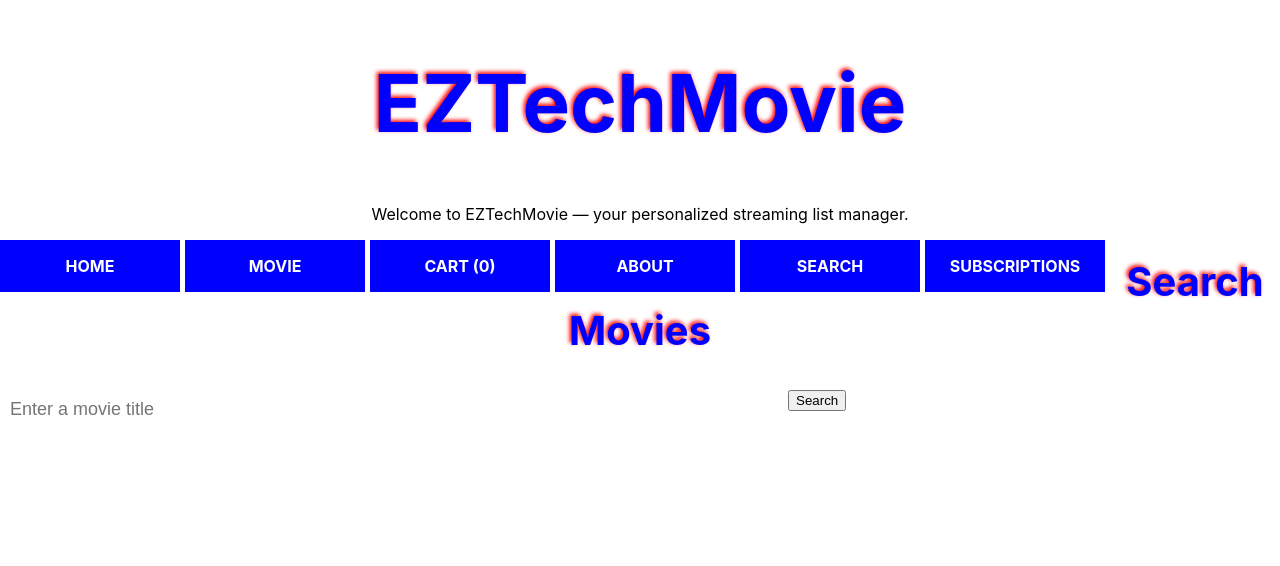
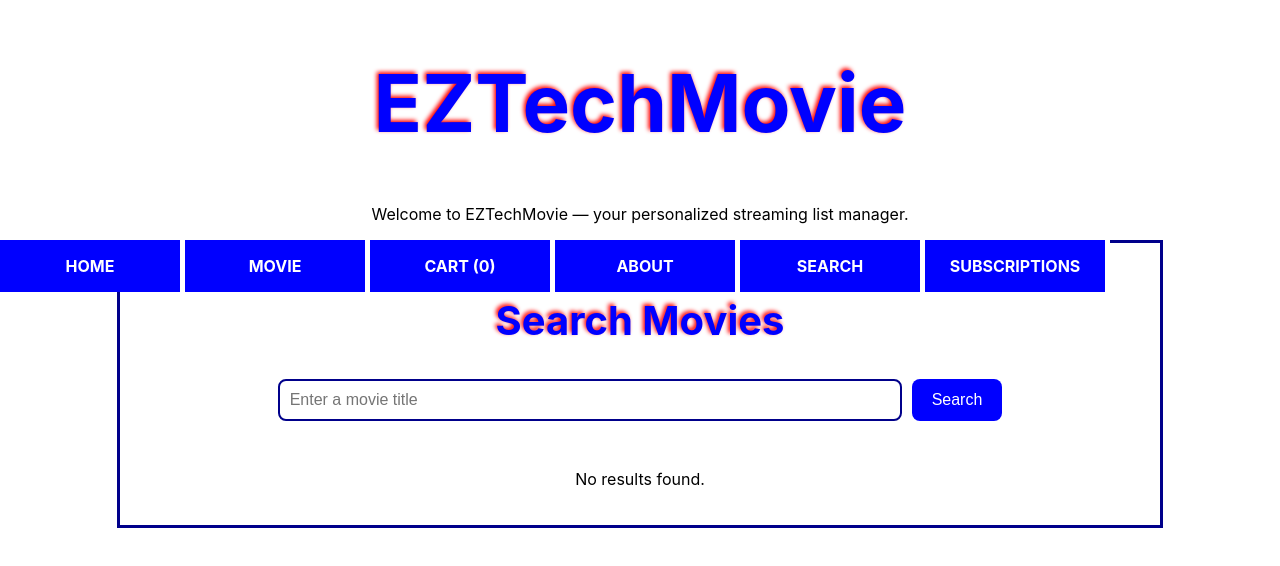
Before and after one commit to lexikelley96/streamlist, a React (Create React App) app: page /search in a window 1280 px wide. Shown: the top 566 px of the page. Built offline with nearby package versions, Linux system fonts and the light colour scheme.

Commit message:
Updated CSS for search page

```diff
--- a/src/components/TMDBSearch.js
+++ b/src/components/TMDBSearch.js
@@ -7,7 +7,6 @@ function TMDBSearch() {
   const [query, setQuery] = useState('');
   const [results, setResults] = useState([]);
 
-  // Fetch movies from TMDB based on user query
   const fetchMovies = async () => {
     if (!query) return;
     const response = await fetch(
@@ -18,31 +17,40 @@ function TMDBSearch() {
   };
 
   return (
-    <div className="tmdb-search">
+    <main className="tmdb-search-page">
       <h2>Search Movies</h2>
+      <div className="tmdb-search-bar">
         <input
           type="text"
           placeholder="Enter a movie title"
           value={query}
           onChange={(e) => setQuery(e.target.value)}
         />
-      <button onClick={fetchMovies}>Search</button>
+        <button onClick={fetchMovies} className="search-btn">Search</button>
+      </div>
 
-      <div className="results">
-        {results.map((movie) => (
-          <div key={movie.id} className="movie">
-            <h3>{movie.title}</h3>
+      <div className="tmdb-results">
+        {results.length === 0 ? (
+          <p style={{ textAlign: 'center' }}>No results found.</p>
+        ) : (
+          results.map((movie) => (
+            <div key={movie.id} className="tmdb-movie-card">
               {movie.poster_path && (
                 <img
                   src={`https://image.tmdb.org/t/p/w200${movie.poster_path}`}
                   alt={movie.title}
+                  className="tmdb-movie-img"
                 />
               )}
-            <p>{movie.overview}</p>
-          </div>
-        ))}
+              <div className="tmdb-movie-details">
+                <h4>{movie.title}</h4>
+                <p>{movie.overview || 'No description available.'}</p>
               </div>
             </div>
+          ))
+        )}
+      </div>
+    </main>
   );
 }
 
--- a/src/style.css
+++ b/src/style.css
@@ -254,3 +254,73 @@ input {
   font-weight: bold;
   margin-top: 10px;
 }
+
+.tmdb-search-page {
+  padding: 20px;
+  max-width: 1000px;
+  margin: 0 auto;
+}
+
+.tmdb-search-bar {
+  display: flex;
+  justify-content: center;
+  margin-bottom: 2rem;
+  gap: 10px;
+  flex-wrap: wrap;
+}
+
+.tmdb-search-bar input {
+  width: 60%;
+  padding: 10px;
+  font-size: 1rem;
+  border: 2px solid darkblue;
+  border-radius: 8px;
+}
+
+.search-btn {
+  padding: 10px 20px;
+  background-color: blue;
+  color: white;
+  border: none;
+  font-size: 1rem;
+  border-radius: 8px;
+  cursor: pointer;
+}
+
+.search-btn:hover {
+  background-color: darkred;
+}
+
+.tmdb-results {
+  display: grid;
+  grid-template-columns: repeat(auto-fit, minmax(280px, 1fr));
+  gap: 20px;
+}
+
+.tmdb-movie-card {
+  display: flex;
+  flex-direction: column;
+  border: 2px solid darkblue;
+  background-color: lightskyblue;
+  padding: 16px;
+  border-radius: 8px;
+  align-items: center;
+  box-shadow: 0 2px 4px rgba(0,0,0,0.1);
+}
+
+.tmdb-movie-img {
+  width: 100%;
+  max-width: 150px;
+  border-radius: 6px;
+  margin-bottom: 1rem;
+  border: 1px solid #ccc;
+}
+
+.tmdb-movie-details {
+  text-align: center;
+}
+
+.tmdb-movie-details h4 {
+  color: darkblue;
+  margin-bottom: 0.5rem;
+}
```
Lines whose indentation alone changed are shown as unchanged.
